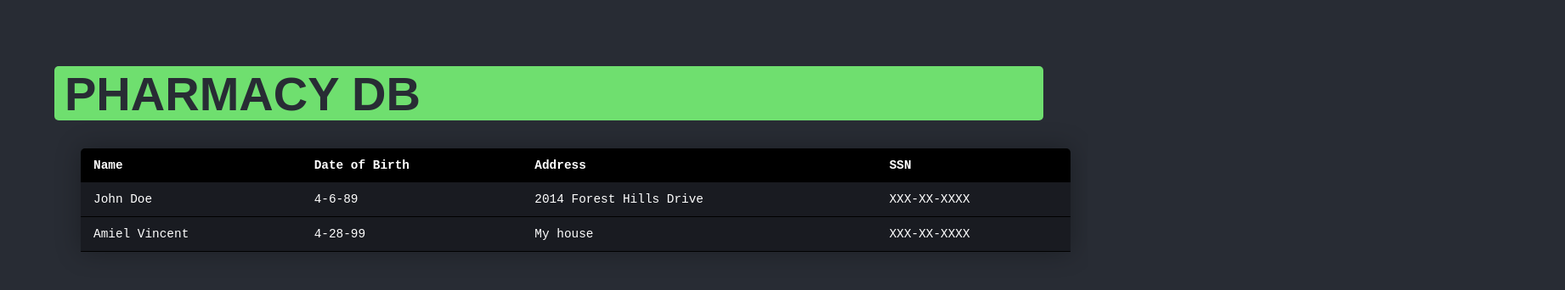
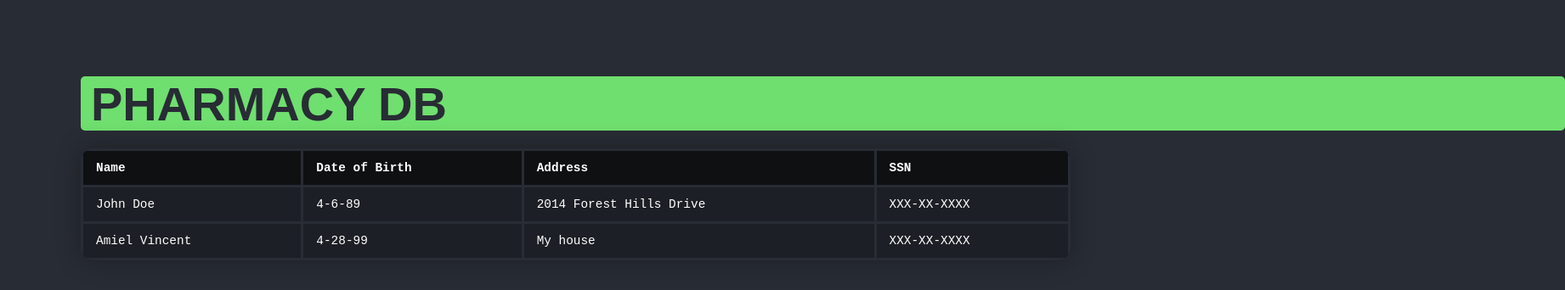
Before and after one commit to AhmadBajwaCS/Pharmacy-Database-App, a React (Create React App) app in the folder frontend/: page /search/customer in a window 1280 px wide. Shown: the top 342 px of the page at 85% size, 1842 px wide, since content can reach past the window. Built offline with nearby package versions, Linux system fonts and the light colour scheme.

Commit message:
table css

```diff
--- a/frontend/src/components/Table.css
+++ b/frontend/src/components/Table.css
@@ -10,33 +10,30 @@
     border-radius: 5px;
     color: #282c34;
     position: absolute;
-    width: 90vw;
+    width: 1735px;
     height: 8vh;
-    top: 5vh;
-    left: 5vw;
-    right: 1vw;
-    align-items: center;
-    vertical-align: middle;
     font-size: 7vh;
-    z-index: 99;
+    margin: 90px 0 0 95px;
 }
 
 .content-table {
-    border-collapse: collapse;
+    border-collapse: separate;
+    border-spacing: 3px;
     margin: 25px 0;
     font-size: 0.9em;
     min-width: 400px;
-    border-radius: 5px 5px 0 0;
+    border-radius: 15px 15px 15px 15px;
     overflow: hidden;
     box-shadow: 0 0 30px rgba(0,0,0,0.3);
     color: white;
     position: absolute;
     margin: 175px 0 0 95px;
     width: 91vw;
+    background-color: #282c34;
 }
 
 .content-table thead tr {
-    background-color: black;
+    background-color: rgba(0, 0, 0, 0.644);
     text-align: left;
     font-weight: bold;
 }
@@ -47,12 +44,7 @@
 
 .content-table tbody tr {
     border-bottom: 1px solid black;
-    background-color: rgb(25,27,33);
-
-}
-
-.content-table tbody tr:nth-of-type(even) {
-    background-color: rgb(25,27,33);
+    background-color: rgba(0, 0, 0, 0.295);
 }
 
 .content-table tbody tr:last-of-type {
```
